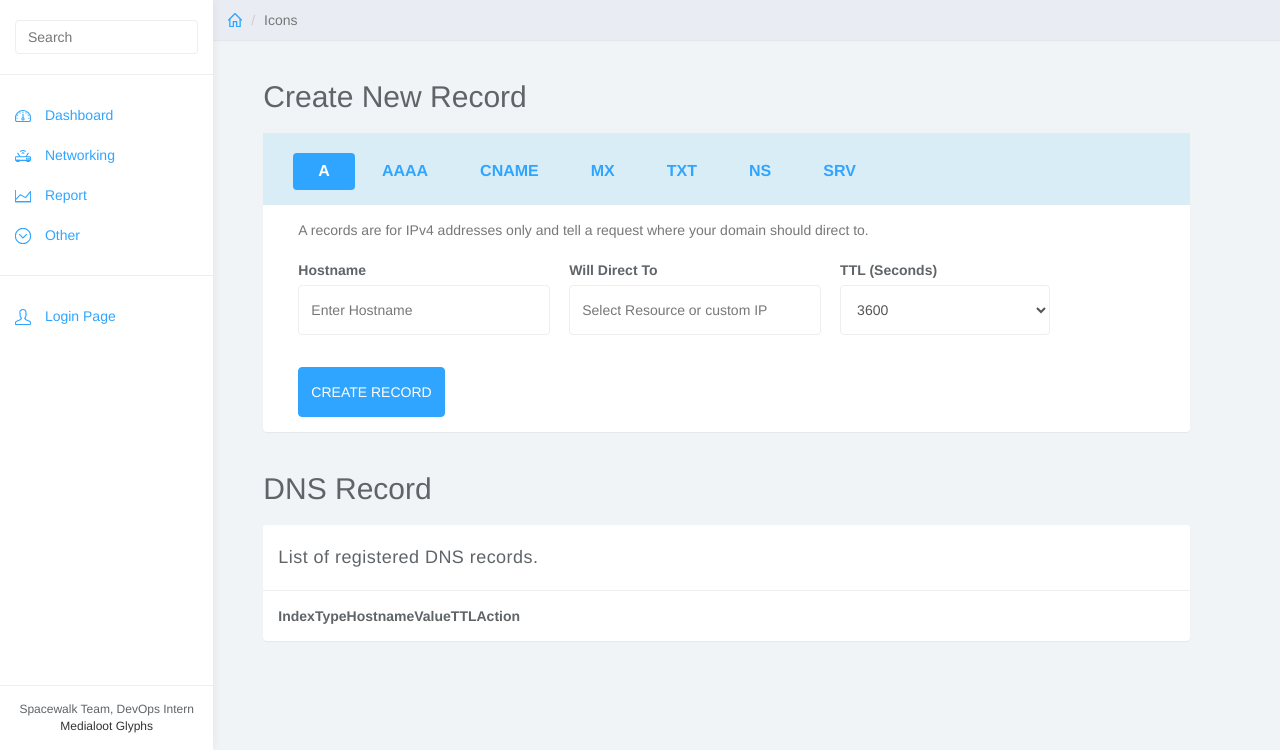
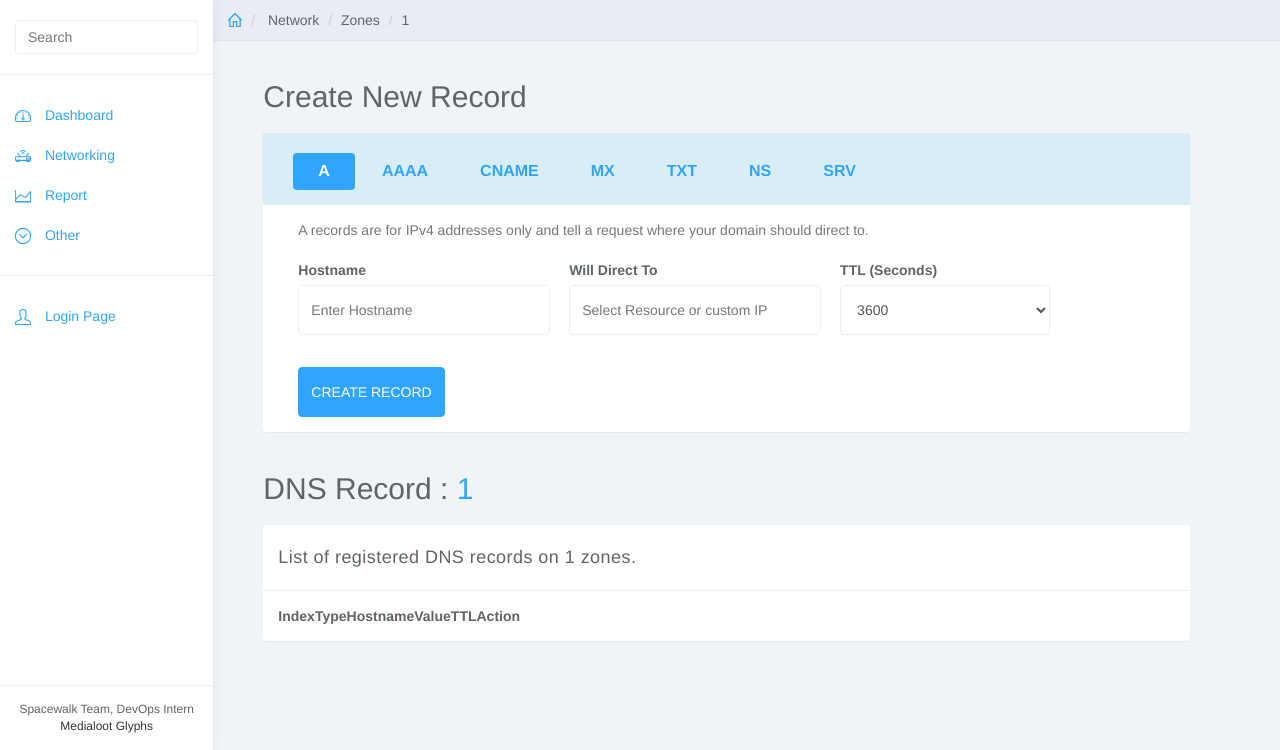
Before and after one commit to rezaramadhan/dnsapi, a Django app: template webui/template/zones-manage.html in a window 1280 px wide. Shown: the part 50-800 px from the top of the page. Run offline with Django 3.2, Linux system fonts and the light colour scheme; the template is opened without the code that fills it: most values are stand-ins (such as "Sample title", 1, 10 or a date in 2020); lists and menus that the app fills with data are empty; some libraries are stand-ins or nearby versions.

Commit message:
WebUI add zone dynamic urls

```diff
--- a/webui/template/layout.html
+++ b/webui/template/layout.html
@@ -123,6 +123,14 @@
 
 	<!-- ########### Section : MAIN PAGE ########### -->
 	<div class="col-sm-9 col-sm-offset-3 col-lg-10 col-lg-offset-2 main">
+		<!-- ## DIR-PATH -->
+		<div class="row">
+			<ol class="breadcrumb">
+				<li><a href="#"><svg class="glyph stroked home"><use xlink:href="#stroked-home"></use></svg></a></li>
+				{% block pathurl %}{% endblock %}
+
+			</ol>
+		</div>
 
 		{% block content %}{% endblock %}
 
--- a/webui/template/zones-manage.html
+++ b/webui/template/zones-manage.html
@@ -1,14 +1,14 @@
 {% extends 'layout.html' %}
+
+{% block pathurl %}
+	<li> Network</li>
+	<li>Zones</li>
+	<li>{{zones_id}}</li>
+{% endblock %}
 
 {% block content %}
 {% load staticfiles%}
-		<!-- ## DIR-PATH -->
-		<div class="row">
-			<ol class="breadcrumb">
-				<li><a href="#"><svg class="glyph stroked home"><use xlink:href="#stroked-home"></use></svg></a></li>
-				<li class="active">Icons</li>
-			</ol>
-		</div>
+
 
 		<!-- ## HEADER -->
 
@@ -236,13 +236,13 @@
 		<!-- ## DNS RECORD - TABLE  -->
 		<div class="row home-box">
 			<div class="col-lg-12">
-				<h2>DNS Record</h2>
+				<h2>DNS Record : <a>{{zones_id}}</a></h2>
 			</div>
 
 			<div class="row table-box">
 				<div class="col-lg-12">
 					<div class="panel panel-default">
-						<div class="panel-heading">List of registered DNS records.</div>
+						<div class="panel-heading">List of registered DNS records on {{zones_id}} zones.</div>
 						<div class="panel-body">
 							<table id="resourcerecord"
 											data-show-refresh="true"
@@ -312,7 +312,7 @@
     		// return result;
 			}
 
-			$.getJSON("http://{{ request.get_host }}/api/gdn.lokal", function (jsonFromFile) {
+			$.getJSON("http://{{ request.get_host }}/api/{{zones_id}}", function (jsonFromFile) {
 					$('#resourcerecord').bootstrapTable({
 						data: responFlatenedJson(jsonFromFile.resource_records)
 					})
--- a/webui/urls.py
+++ b/webui/urls.py
@@ -5,5 +5,5 @@
 urlpatterns = [
     url(r'^$', views.index, name='index'),
     url(r'^network$', views.network, name='network'),
-    url(r'^network/zones$', views.zones, name='zones'),
+    url(r'^network/zones/([\w\-.]*)/$$', views.zones, name='zones'),
 ]
--- a/webui/views.py
+++ b/webui/views.py
@@ -12,5 +12,7 @@
 def network(request):
     return render(request, 'network.html')
 
-def zones(request):
-    return render(request, 'zones-manage.html')
+def zones(request, zones_id):
+    return render(request, 'zones-manage.html', {
+                'zones_id': zones_id,
+            })
```
Also changed, not shown: webui/template/index.html (+4 -7 lines), webui/template/network.html (+6 -8 lines).
